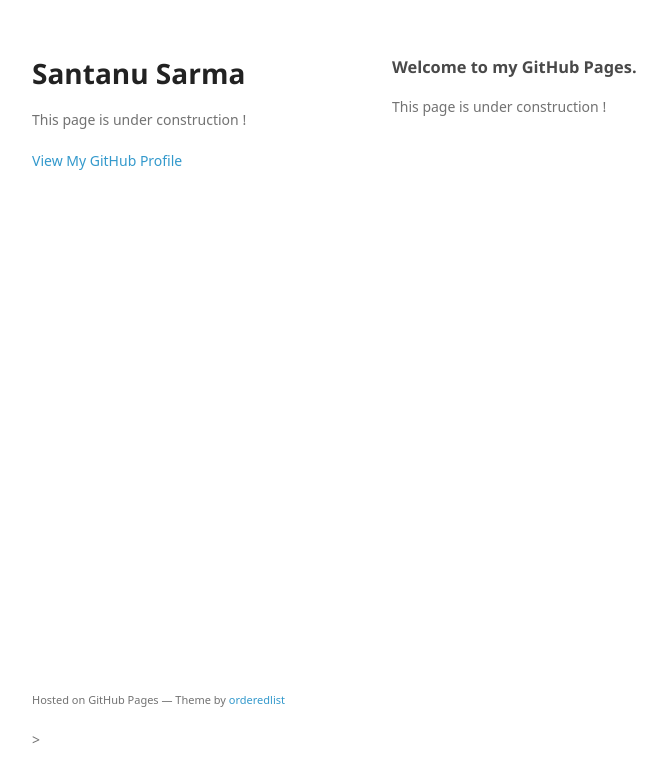
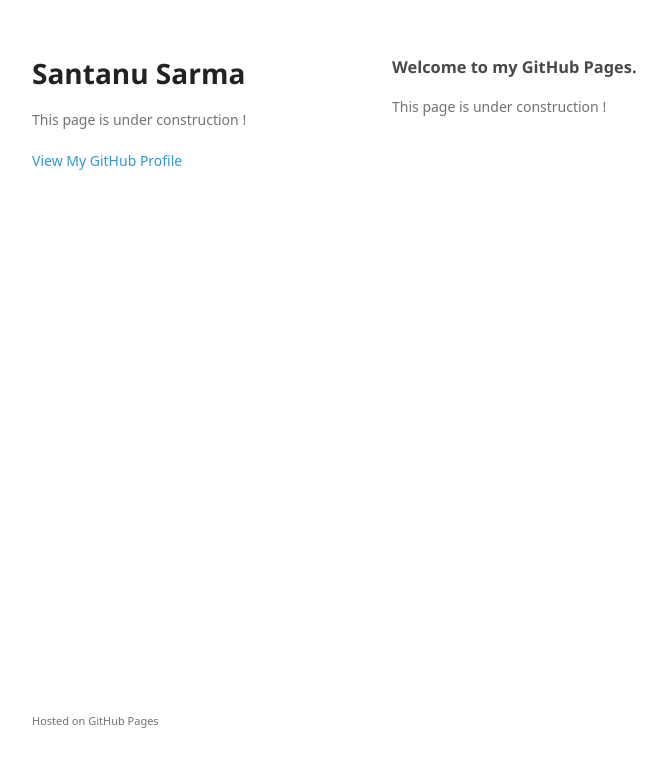
Before and after one commit to santanusarma/santanusarma.github.io, a plain HTML site: page index.html in a window 1280 px wide. Shown: the whole page, without its empty margins (178-845 px from the left). Drawn offline with Linux system fonts and the light colour scheme; a web font is replaced by a local one.

Commit message:
Update index.html

```diff
--- a/index.html
+++ b/index.html
@@ -29,7 +29,7 @@
 <p>This page is under construction !</p>
       </section>
       <footer>
-        <!<p><small>Hosted on GitHub Pages &mdash; Theme by <a href="https://github.com/orderedlist">orderedlist</a></small></p>>
+        <p><small>Hosted on GitHub Pages</small></p>
       </footer>
     </div>
     <script src="javascripts/scale.fix.js"></script>
```
